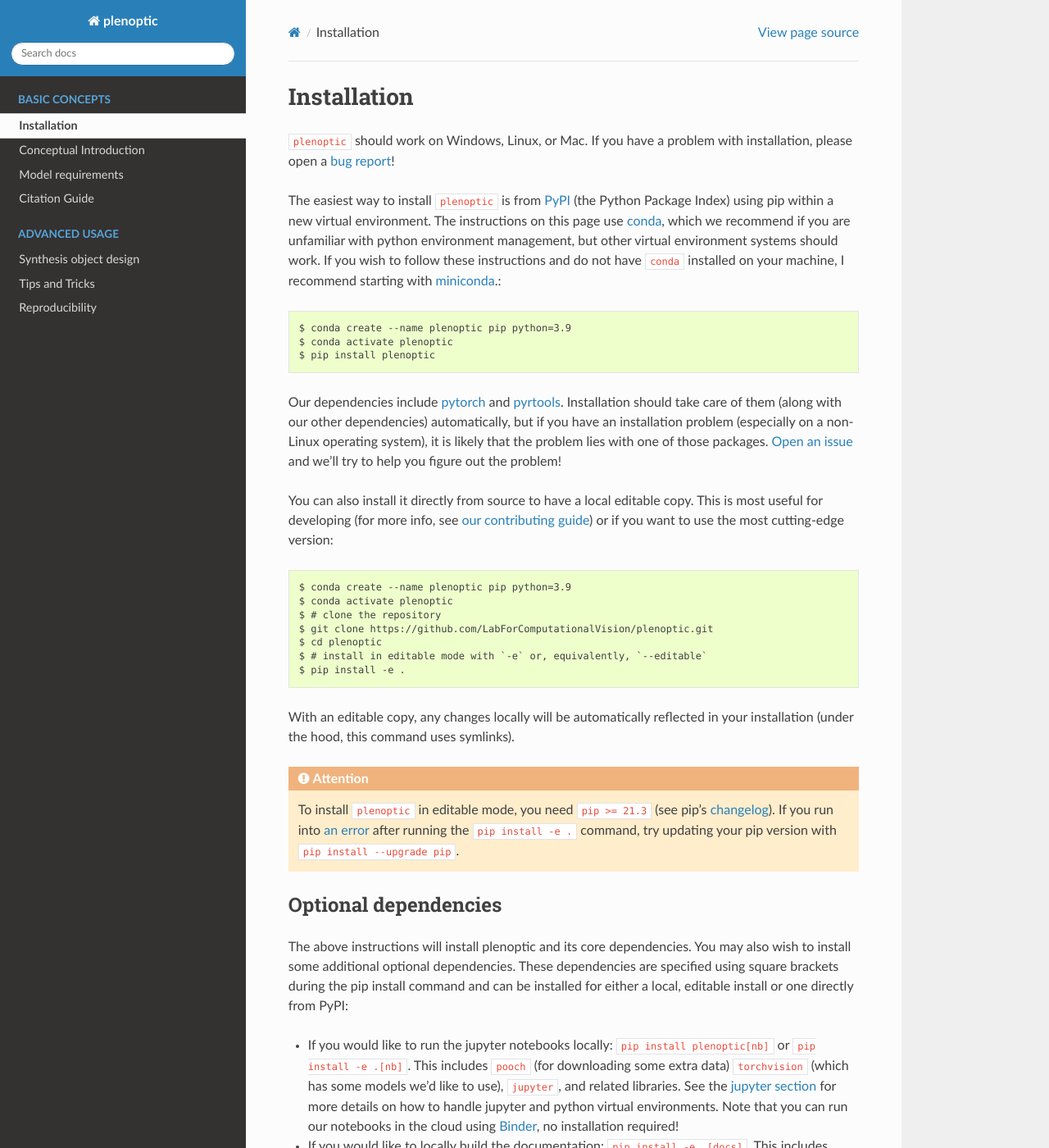
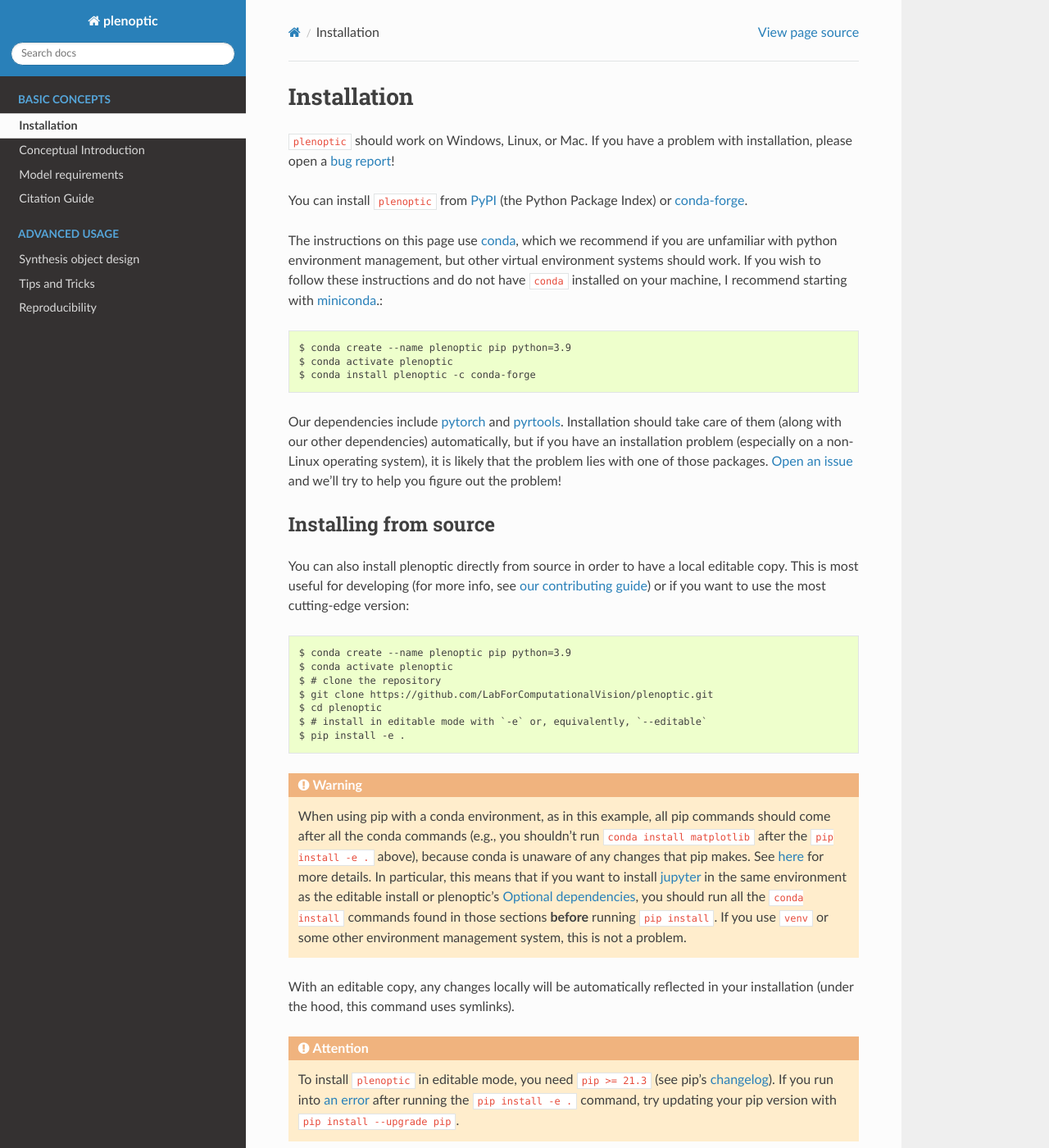
Before and after one commit to plenoptic-org/plenoptic, a Sphinx documentation site: the page built from docs/install.rst, in a window 1280 px wide and 1400 px high. Shown: the whole window at 82% size. Built offline with Sphinx 7.4.7 and the Read the Docs theme 2.0.0, drawn with Linux system fonts in a browser that asks for light colours; pages that are not in the unit, such as notebooks, are missing from menus; the version number could not be read and is left out; some of the changed text lies outside the part shown.

Commit message:
adds conda install instructions

```diff
--- a/docs/install.rst
+++ b/docs/install.rst
@@ -5,15 +5,20 @@
 
 ``plenoptic`` should work on Windows, Linux, or Mac. If you have a problem with installation, please open a `bug report <https://github.com/LabForComputationalVision/plenoptic/issues/new?assignees=&labels=&projects=&template=bug_report.md&title=>`_!
 
-The easiest way to install ``plenoptic`` is from `PyPI <https://pypi.org/project/plenoptic/>`_  (the Python Package Index) using pip within a new virtual environment. The instructions on this page use `conda <https://docs.conda.io/en/latest/>`_, which we recommend if you are unfamiliar with python environment management, but other virtual environment systems should work. If you wish to follow these instructions and do not have ``conda`` installed on your machine, I recommend starting with `miniconda <https://docs.conda.io/en/latest/miniconda.html>`_.::
+You can install ``plenoptic`` from `PyPI <https://pypi.org/project/plenoptic/>`_  (the Python Package Index) or `conda-forge <https://anaconda.org/conda-forge/plenoptic>`_.
+
+The instructions on this page use `conda <https://docs.conda.io/en/latest/>`_, which we recommend if you are unfamiliar with python environment management, but other virtual environment systems should work. If you wish to follow these instructions and do not have ``conda`` installed on your machine, I recommend starting with `miniconda <https://docs.conda.io/en/latest/miniconda.html>`_.::
 
 $ conda create --name plenoptic pip python=3.9
 $ conda activate plenoptic
-$ pip install plenoptic
+$ conda install plenoptic -c conda-forge
 
-Our dependencies include `pytorch <https://pytorch.org/>`_ and `pyrtools <https://pyrtools.readthedocs.io/en/latest/>`_. Installation should take care of them (along with our other dependencies) automatically, but if you have an installation problem (especially on a non-Linux operating system), it is likely that the problem lies with one of those packages. `Open an issue <https://github.com/LabForComputationalVision/plenoptic/issues>`_ and we'll try to help you figure out the problem!
+Our dependencies include `pytorch <https://pytorch.org/>`_ and `pyrtools <https://pyrtools.readthedocs.io/en/latest/>`_. Installation should take care of them (along with our other dependencies) automatically, but if you have an installation problem (especially on a non-Linux operating system), it is likely that the problem lies with one of those packages. `Open an issue <https://github.com/LabForComputationalVision/plenoptic/issues/new?assignees=&labels=&projects=&template=bug_report.md&title=>`_ and we'll try to help you figure out the problem!
 
-You can also install it directly from source to have a local editable copy. This is most useful for developing (for more info, see `our contributing guide <https://github.com/LabForComputationalVision/plenoptic/blob/main/CONTRIBUTING.md>`_) or if you want to use the most cutting-edge version::
+Installing from source
+----------------------
+
+You can also install plenoptic directly from source in order to have a local editable copy. This is most useful for developing (for more info, see `our contributing guide <https://github.com/LabForComputationalVision/plenoptic/blob/main/CONTRIBUTING.md>`_) or if you want to use the most cutting-edge version::
 
 $ conda create --name plenoptic pip python=3.9
 $ conda activate plenoptic
@@ -23,6 +28,8 @@
 $ # install in editable mode with `-e` or, equivalently, `--editable`
 $ pip install -e .
 
+.. warning:: When using pip with a conda environment, as in this example, all pip commands should come after all the conda commands (e.g., you shouldn't run ``conda install matplotlib`` after the ``pip install -e .`` above), because conda is unaware of any changes that pip makes. See `here <https://www.anaconda.com/blog/using-pip-in-a-conda-environment>`_ for more details. In particular, this means that if you want to install :ref:`jupyter <Jupyter>` in the same environment as the editable install or plenoptic's :ref:`optional-deps`, you should run all the ``conda install`` commands found in those sections **before** running ``pip install``. If you use ``venv`` or some other environment management system, this is not a problem.
+
 With an editable copy, any changes locally will be automatically reflected in your installation (under the hood, this command uses symlinks).
 
 .. attention:: To install ``plenoptic`` in editable mode, you need ``pip >= 21.3`` (see pip's `changelog <https://pip.pypa.io/en/stable/news/#id286>`_). If you run into `an error <https://github.com/LabForComputationalVision/plenoptic/issues/227>`_ after running the ``pip install -e .`` command, try updating your pip version with ``pip install --upgrade pip``.
@@ -31,13 +38,15 @@
 Optional dependencies
 ---------------------
 
-The above instructions will install plenoptic and its core dependencies. You may also wish to install some additional optional dependencies. These dependencies are specified using square brackets during the pip install command and can be installed for either a local, editable install or one directly from PyPI:
+The above instructions will install plenoptic and its core dependencies. You may also wish to install some additional optional dependencies. These dependencies are specified using square brackets during the ``pip install`` command and can be installed for either a local, editable install or one directly from PyPI:
 
 * If you would like to run the jupyter notebooks locally: ``pip install plenoptic[nb]`` or ``pip install -e .[nb]``. This includes ``pooch`` (for downloading some extra data) ``torchvision`` (which has some models we'd like to use), ``jupyter``, and related libraries. See the :ref:`jupyter section <jupyter>` for more details on how to handle jupyter and python virtual environments. Note that you can run our notebooks in the cloud using `Binder <https://mybinder.org/v2/gh/LabForComputationalVision/plenoptic/1.0.1?filepath=examples>`_, no installation required!
 * If you would like to locally build the documentation: ``pip install -e .[docs]``. This includes ``sphinx`` and related libraries. (This probably only makes sense if you have a local installation.)
 * If you would like to run the tests: ``pip install -e .[dev]``. This includes ``pytest`` and related libraries. (This probably only makes sense if you have a local installation.)
 
-These optional dependencies can be joined with a comma: ``pip install -e .[docs,dev]``
+These optional dependencies can be joined with a comma, e.g., ``pip install -e .[docs,dev]``
+
+.. info:: Note that you must install with ``pip`` (not ``conda``) in order to install the optional dependencies.
 
 ffmpeg and videos
 -----------------
```
Also changed, not shown: README.md (+11 -1 lines), docs/index.rst (+10 -1 lines).
